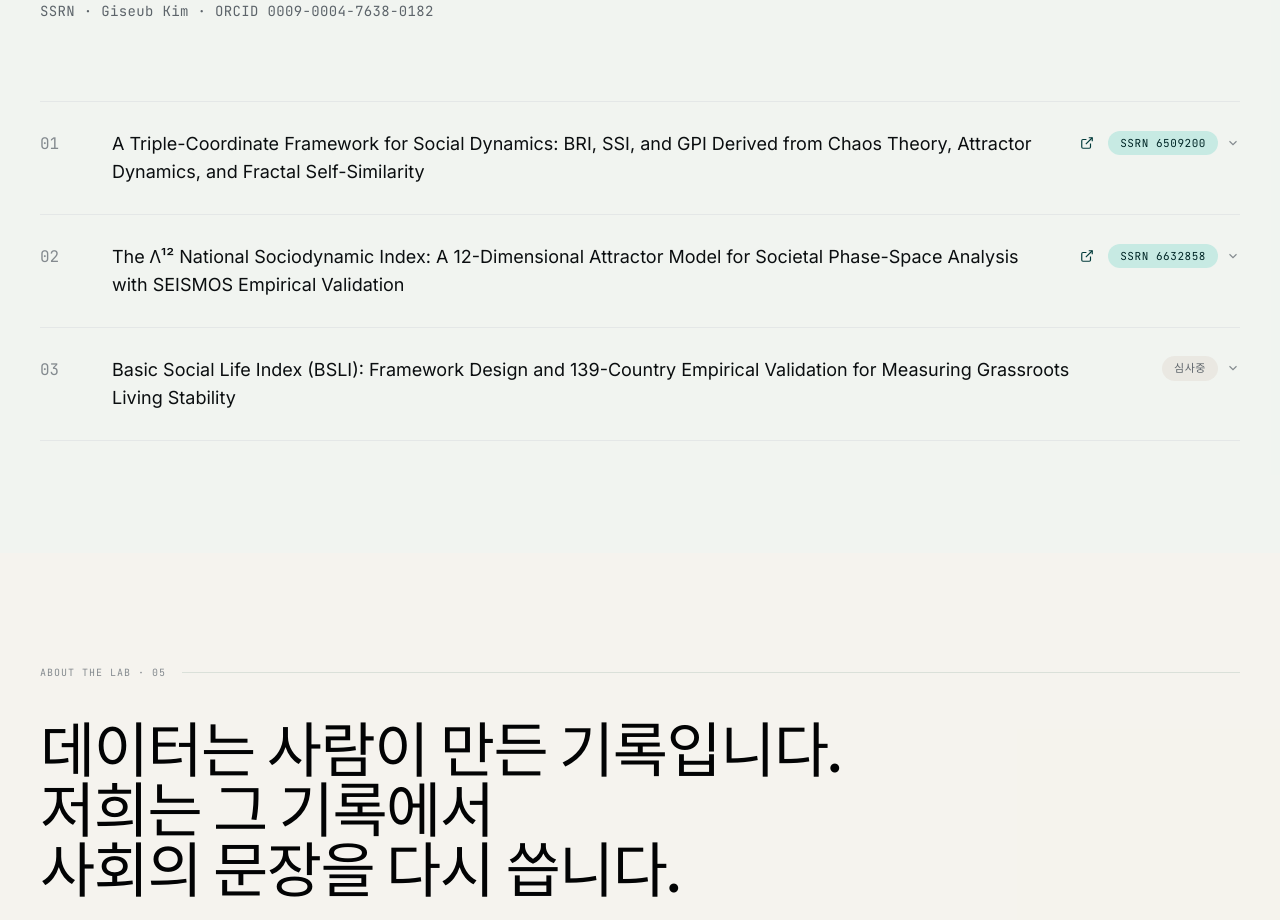
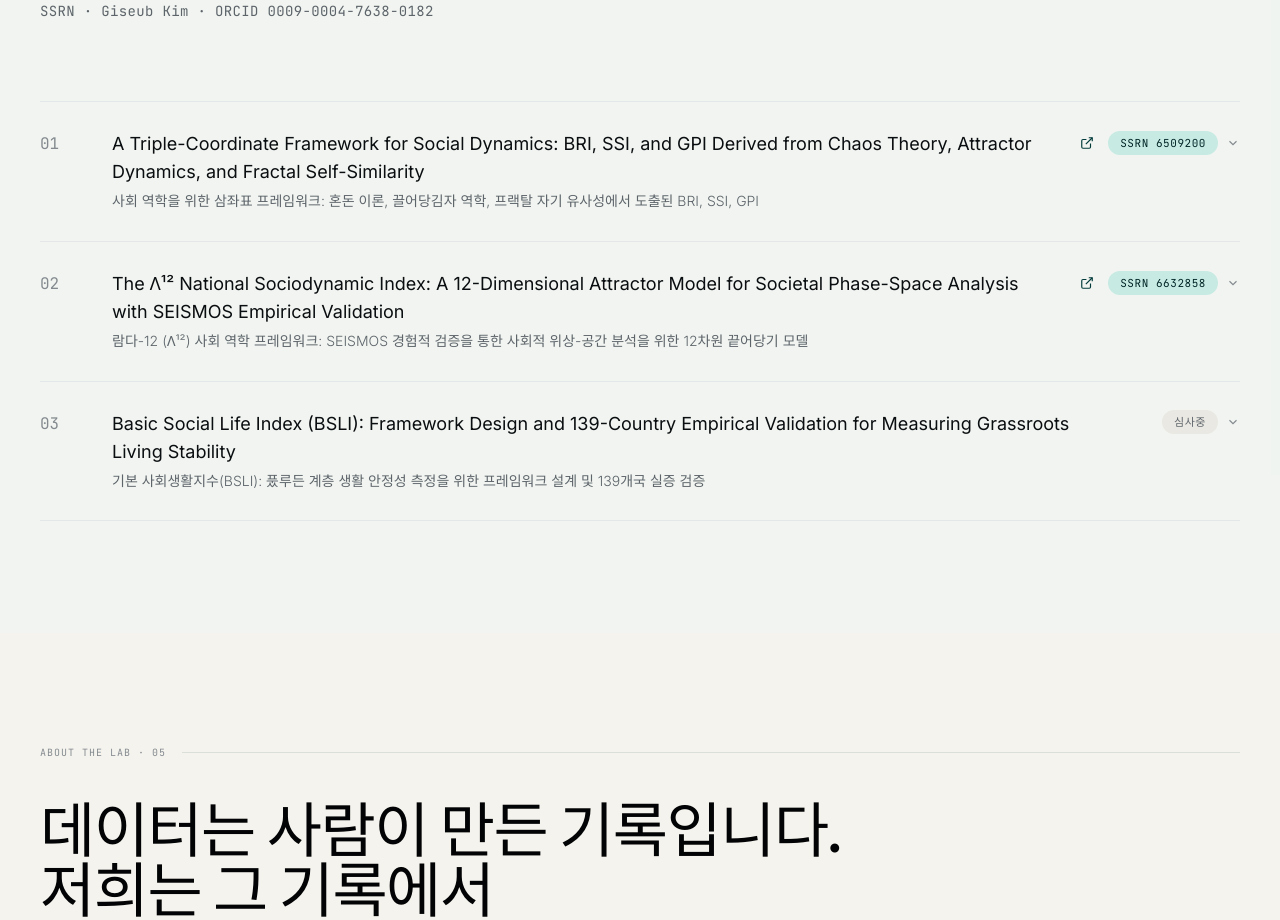
Before and after one commit to badaegopa/everbluesea-portal, a React (Vite) app: page / in a window 1280 px wide. Shown: the part 4860-5780 px from the top of the page. Built offline with nearby package versions, Linux system fonts and the light colour scheme.

Commit message:
feat: Papers 영문 제목 아래 한글 번역 서브타이틀 추가

```diff
--- a/src/pages/home/components/Papers.tsx
+++ b/src/pages/home/components/Papers.tsx
@@ -87,19 +87,22 @@ export default function Papers() {
     {
       id: "01",
       title: "A Triple-Coordinate Framework for Social Dynamics: BRI, SSI, and GPI Derived from Chaos Theory, Attractor Dynamics, and Fractal Self-Similarity",
+      titleKo: "사회 역학을 위한 삼좌표 프레임워크: 혼돈 이론, 끌어당김자 역학, 프랙탈 자기 유사성에서 도출된 BRI, SSI, GPI",
       badge: "SSRN 6509200",
       href: "https://papers.ssrn.com/sol3/papers.cfm?abstract_id=6509200",
     },
     {
       id: "02",
       title: "The \u039b\u00b9\u00b2 National Sociodynamic Index: A 12-Dimensional Attractor Model for Societal Phase-Space Analysis with SEISMOS Empirical Validation",
+      titleKo: "\ub78c\ub2e4-12 (\u039b\u00b9\u00b2) \uc0ac\ud68c \uc5ed\ud559 \ud504\ub808\uc784\uc6cc\ud06c: SEISMOS \uacbd\ud5d8\uc801 \uac80\uc99d\uc744 \ud1b5\ud55c \uc0ac\ud68c\uc801 \uc704\uc0c1-\uacf5\uac04 \ubd84\uc11d\uc744 \uc704\ud55c 12\ucc28\uc6d0 \ub05d\uc5b4\ub2f9\uae30 \ubaa8\ub378",
       badge: "SSRN 6632858",
       href: "https://papers.ssrn.com/sol3/papers.cfm?abstract_id=6632858",
     },
     {
       id: "03",
       title: "Basic Social Life Index (BSLI): Framework Design and 139-Country Empirical Validation for Measuring Grassroots Living Stability",
-      badge: "심사중",
+      titleKo: "\uae30\ubcf8 \uc0ac\ud68c\uc0dd\ud65c\uc9c0\uc218(BSLI): \ud48c\ub8e8\ub4e0 \uacc4\uce35 \uc0dd\ud65c \uc548\uc815\uc131 \uce21\uc815\uc744 \uc704\ud55c \ud504\ub808\uc784\uc6cc\ud06c \uc124\uacc4 \ubc0f 139\uac1c\uad6d \uc2e4\uc99d \uac80\uc99d",
+      badge: "\uc2ec\uc0ac\uc911",
       href: null,
     },
   ];
@@ -134,8 +137,15 @@ export default function Papers() {
                   <span className="font-mono text-sm md:text-base text-foreground-400 pt-0.5 flex-shrink-0 w-8">
                     {paper.id}
                   </span>
-                  <span className="text-base md:text-lg leading-relaxed flex-1 text-foreground-900 group-hover:text-primary-800 transition">
-                    {paper.title}
+                  <span className="flex-1">
+                    <span className="block text-base md:text-lg leading-relaxed text-foreground-900 group-hover:text-primary-800 transition">
+                      {paper.title}
+                    </span>
+                    {paper.titleKo && (
+                      <span className="block text-sm leading-relaxed text-foreground-500 mt-1 font-light">
+                        {paper.titleKo}
+                      </span>
+                    )}
                   </span>
                   <div className="flex items-center gap-2 flex-shrink-0">
                     {paper.href && (
```
